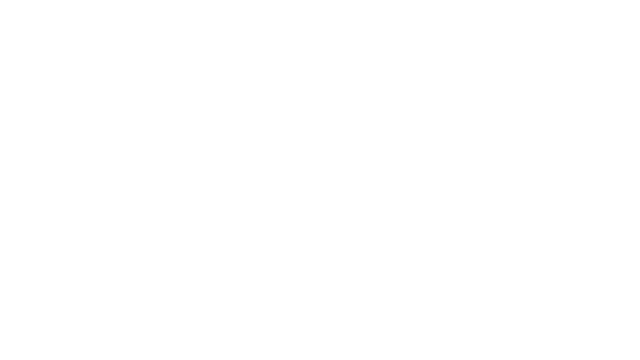
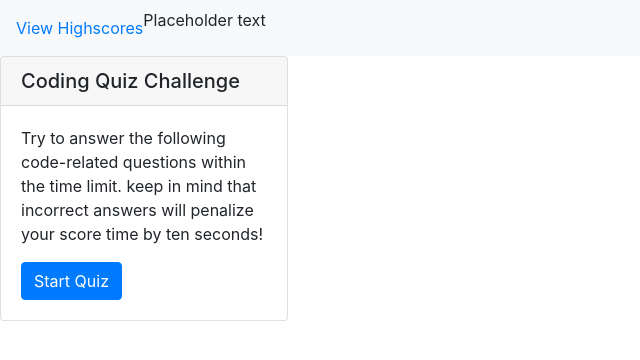
Before and after one commit to dianalynshull/Timed-Quiz, a plain HTML site: page Assets/index.html in a window 1280 px wide. Shown: the whole page, without its empty margins (0-640 px from the left). Drawn offline with nearby package versions, Linux system fonts and the light colour scheme.

Commit message:
added starting card for the quiz and built out basic header.

```diff
--- a/Assets/index.html
+++ b/Assets/index.html
@@ -4,18 +4,33 @@
     <meta charset="UTF-8">
     <meta name="viewport" content="width=device-width, initial-scale=1.0">
     <title>Javascript Quiz</title>
+    <link rel="stylesheet" href="https://stackpath.bootstrapcdn.com/bootstrap/4.5.2/css/bootstrap.min.css" integrity="sha384-JcKb8q3iqJ61gNV9KGb8thSsNjpSL0n8PARn9HuZOnIxN0hoP+VmmDGMN5t9UJ0Z" crossorigin="anonymous">
 </head>
 <body>
+    <!-- header with highscores to the left and time remaining on the right -->
+    <header>
+        <nav class="navbar navbar-expand-lg navbar-light bg-light">
+            <a class="highscores" href="#">View Highscores</a>
+            <p class="timer">Placeholder text</p>
+        </nav>
+    </header>
 
-<!-- header with highscores to the left and time remaining on the right -->
+    <section class="card quizStart" style="width: 18rem;">
+        <div class="quizStart">
+            <h5 class="card-header">Coding Quiz Challenge</h5>
+            <div class="card-body">
+                <p class="card-text">Try to answer the following code-related questions within the time limit. keep in mind that incorrect answers will penalize your score time by ten seconds!</p>
+                <a href="#" class="btn btn-primary">Start Quiz</a>
+            </div>
+        </div>
+    </section>
+
 
 <!-- card that will contain 1. explaination and start button, questions, and then a place to enter in your initials to save in the high score -->
 
 
-<script>
-
-
-
-</script>
+<script src="https://code.jquery.com/jquery-3.5.1.slim.min.js" integrity="sha384-DfXdz2htPH0lsSSs5nCTpuj/zy4C+OGpamoFVy38MVBnE+IbbVYUew+OrCXaRkfj" crossorigin="anonymous"></script>
+<script src="https://cdn.jsdelivr.net/npm/popper.js@1.16.1/dist/umd/popper.min.js" integrity="sha384-9/reFTGAW83EW2RDu2S0VKaIzap3H66lZH81PoYlFhbGU+6BZp6G7niu735Sk7lN" crossorigin="anonymous"></script>
+<script src="https://stackpath.bootstrapcdn.com/bootstrap/4.5.2/js/bootstrap.min.js" integrity="sha384-B4gt1jrGC7Jh4AgTPSdUtOBvfO8shuf57BaghqFfPlYxofvL8/KUEfYiJOMMV+rV" crossorigin="anonymous"></script>
 </body>
 </html>
```
